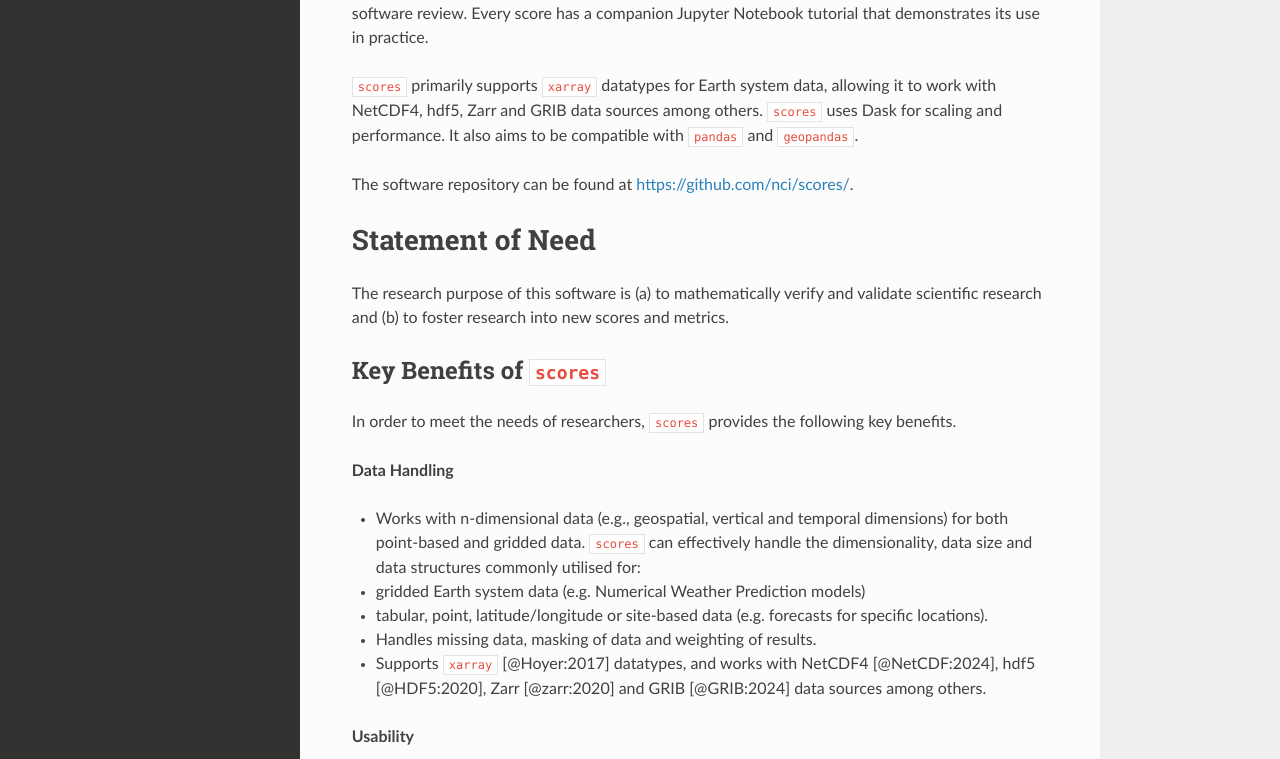
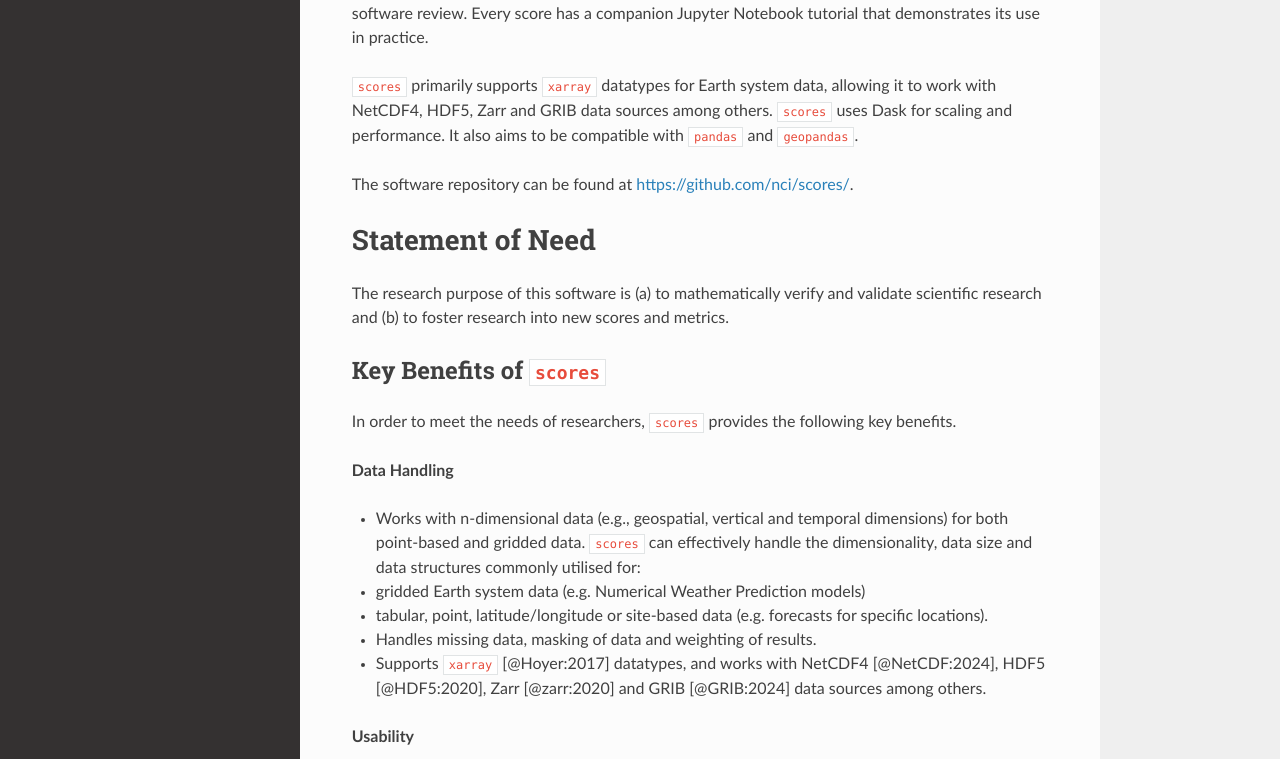
Before and after one commit to nci/scores, an MkDocs documentation site: the page built from docs/paper.md, in a window 1280 px wide and 1400 px high. Shown: the part 588-1347 px from the top of the window. Built offline with MkDocs 1.6.1, drawn with Linux system fonts in a browser that asks for light colours; nearby versions of some CDN libraries.

Commit message:
Citation tweaking

```diff
--- a/docs/paper.bib
+++ b/docs/paper.bib
@@ -367,7 +367,7 @@
 }
 @misc{HDF5:2020,
   title = {HDF5-Version 1.12.0},
-  author = {{The HDF Group and Koziol, Quincey}},
+  author = {{The HDF Group} and Koziol, Quincey},
   doi = {10.11578/dc.20180330.1},
   url = {https://doi.org/10.11578/dc.20180330.1},
   year = {2020},
--- a/docs/paper.md
+++ b/docs/paper.md
@@ -31,7 +31,7 @@ bibliography: paper.bib
 
 All of the scores and statistical techniques in this package have undergone a thorough scientific and software review. Every score has a companion Jupyter Notebook tutorial that demonstrates its use in practice.
 
-`scores` primarily supports `xarray` datatypes for Earth system data, allowing it to work with NetCDF4, hdf5, Zarr and GRIB data sources among others. `scores` uses Dask for scaling and performance. It also aims to be compatible with `pandas` and `geopandas`.
+`scores` primarily supports `xarray` datatypes for Earth system data, allowing it to work with NetCDF4, HDF5, Zarr and GRIB data sources among others. `scores` uses Dask for scaling and performance. It also aims to be compatible with `pandas` and `geopandas`.
 
 The software repository can be found at [https://github.com/nci/scores/](https://github.com/nci/scores/).
 
@@ -49,7 +49,7 @@ In order to meet the needs of researchers, `scores` provides the following key b
   - gridded Earth system data (e.g. Numerical Weather Prediction models)
   - tabular, point, latitude/longitude or site-based data (e.g. forecasts for specific locations).
 - Handles missing data, masking of data and weighting of results.
-- Supports `xarray` [@Hoyer:2017] datatypes, and works with NetCDF4 [@NetCDF:2024], hdf5 [@HDF5:2020], Zarr [@zarr:2020] and GRIB [@GRIB:2024] data sources among others.
+- Supports `xarray` [@Hoyer:2017] datatypes, and works with NetCDF4 [@NetCDF:2024], HDF5 [@HDF5:2020], Zarr [@zarr:2020] and GRIB [@GRIB:2024] data sources among others.
 
 **Usability**
 
```
